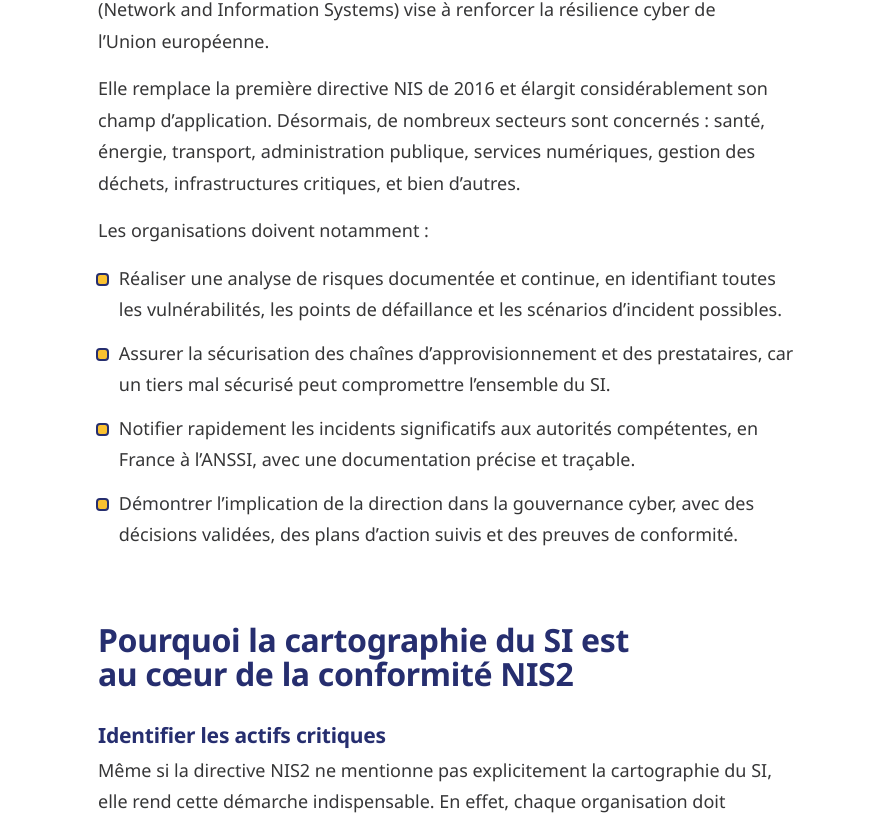
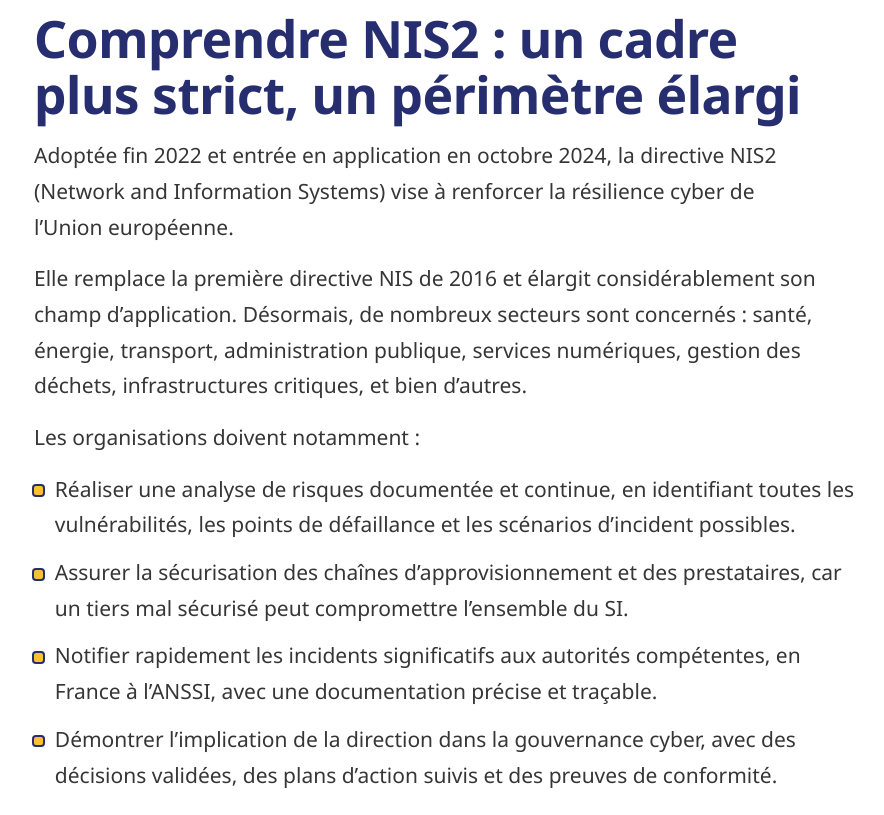
Before and after one commit to TheoNaulet/mycarto-redesign, a Vue app: page /ressources/nis2 in a window 1280 px wide. Shown: the part 1616-2431 px from the top of the page, without its empty margins (190-1074 px from the left). Built offline with nearby package versions, Linux system fonts and the light colour scheme; a web font is replaced by a local one.

Commit message:
Article : corps de texte plus large et plus grand

```diff
--- a/src/pages/ArticlePage.vue
+++ b/src/pages/ArticlePage.vue
@@ -95,14 +95,14 @@ time {
 }
 
 .article__body {
-  max-width: 44rem;
+  max-width: 52rem;
   padding-top: var(--space-7);
 }
 
 .article__body p,
 .article__body li {
-  font-size: 1.125rem;
-  line-height: 1.75;
+  font-size: var(--fs-l);
+  line-height: 1.7;
 }
 
 .article__body p + p {
@@ -110,19 +110,19 @@ time {
 }
 
 .article__body .lead {
-  font-size: var(--fs-l);
+  font-size: var(--fs-xl);
   line-height: 1.6;
   color: var(--navy);
 }
 
 .article__body h2 {
-  font-size: var(--fs-xl);
+  font-size: var(--fs-2xl);
   margin-top: var(--space-8);
   margin-bottom: var(--space-4);
 }
 
 .article__body h3 {
-  font-size: var(--fs-l);
+  font-size: var(--fs-xl);
   margin-top: var(--space-6);
   margin-bottom: var(--space-2);
 }
```
